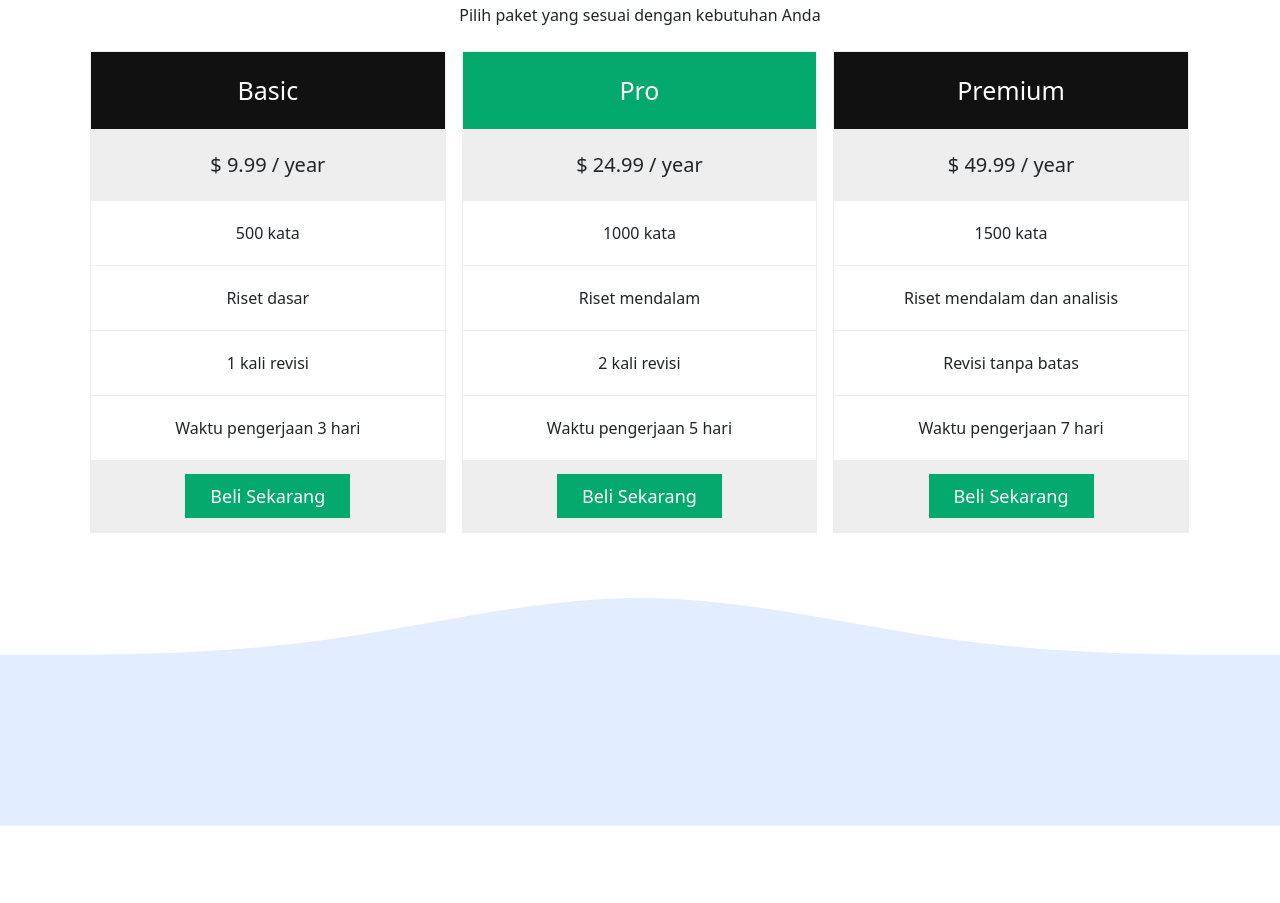
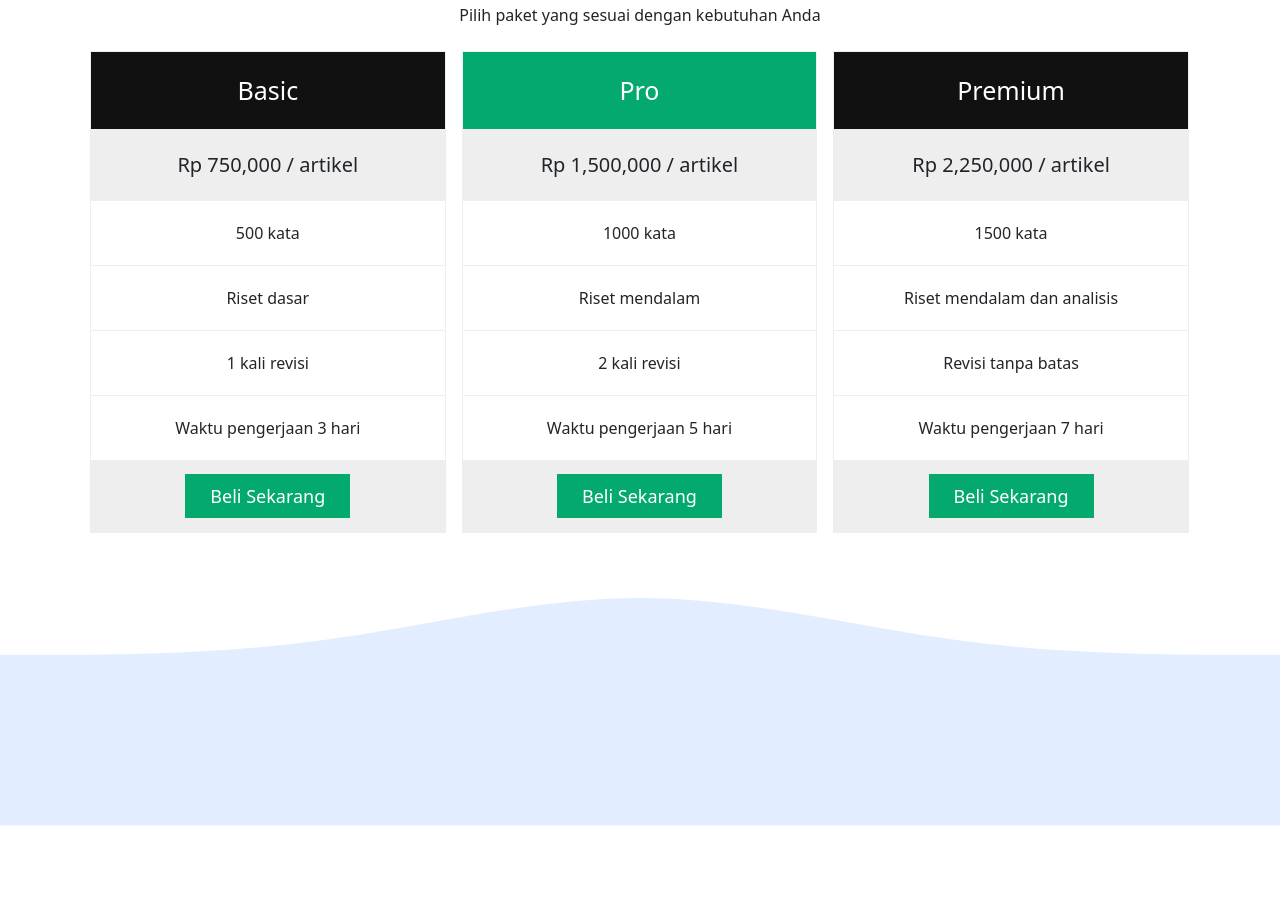
Before and after one commit to chipper26/chipper26.github.io, a plain HTML site: page index.html in a window 1280 px wide. Shown: the part 2433-3336 px from the top of the page. Drawn offline with nearby package versions, Linux system fonts and the light colour scheme.

Commit message:
Update index.html
mengganti list harga

```diff
--- a/index.html
+++ b/index.html
@@ -134,7 +134,7 @@
 <div class="columns">
   <ul class="price">
     <li class="header">Basic</li>
-    <li class="grey">$ 9.99 / year</li>
+    <li class="grey">Rp 750,000 / artikel</li>
     <li>500 kata</li>
     <li>Riset dasar</li>
     <li>1 kali revisi</li>
@@ -146,7 +146,7 @@
 <div class="columns">
   <ul class="price">
     <li class="header" style="background-color:#04AA6D">Pro</li>
-    <li class="grey">$ 24.99 / year</li>
+    <li class="grey">Rp 1,500,000 / artikel</li>
     <li>1000 kata</li>
     <li>Riset mendalam</li>
     <li>2 kali revisi</li>
@@ -158,7 +158,7 @@
 <div class="columns">
   <ul class="price">
     <li class="header">Premium</li>
-    <li class="grey">$ 49.99 / year</li>
+    <li class="grey">Rp 2,250,000 / artikel</li>
     <li>1500 kata</li>
     <li>Riset mendalam dan analisis</li>
     <li>Revisi tanpa batas</li>
```
